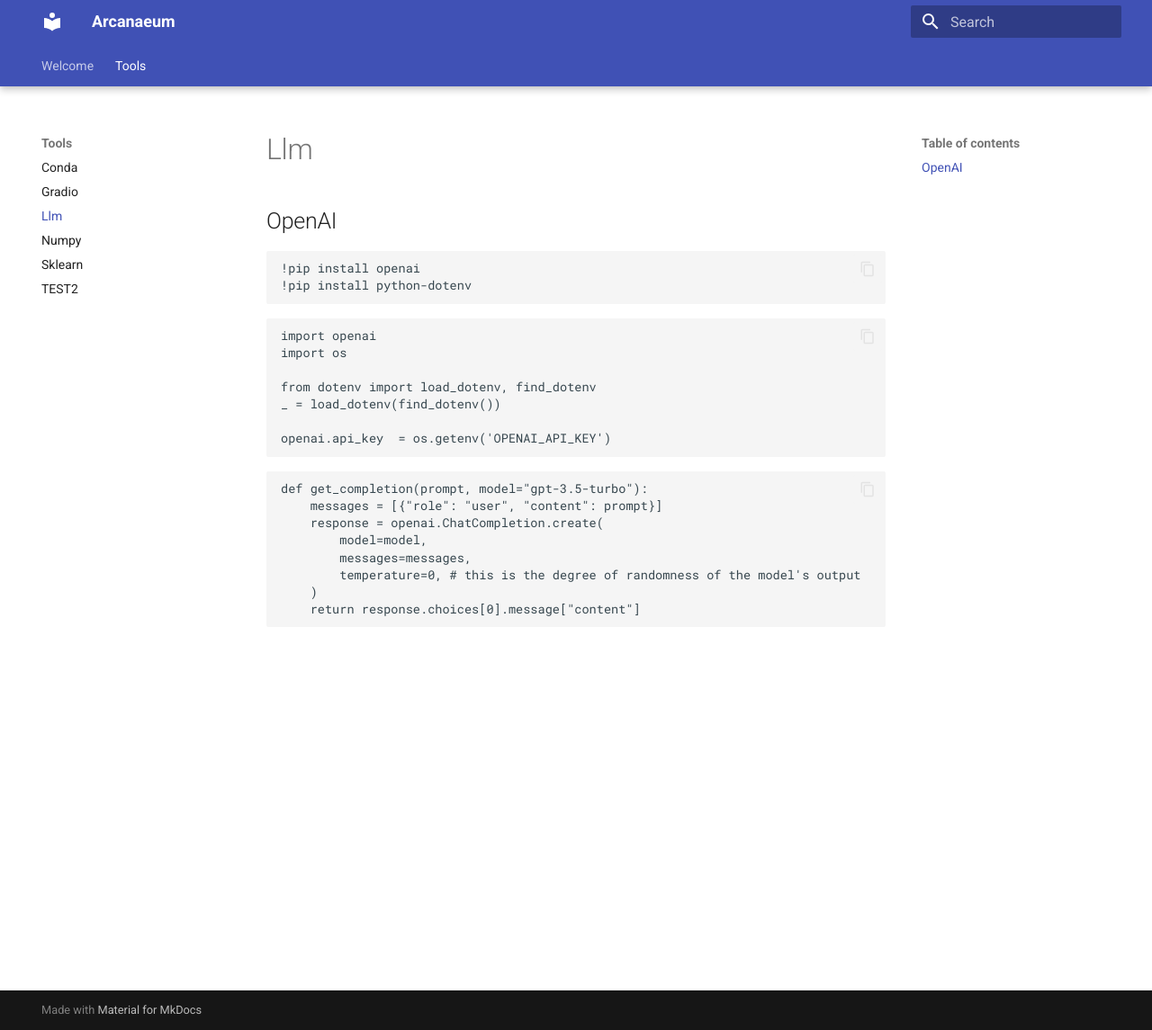
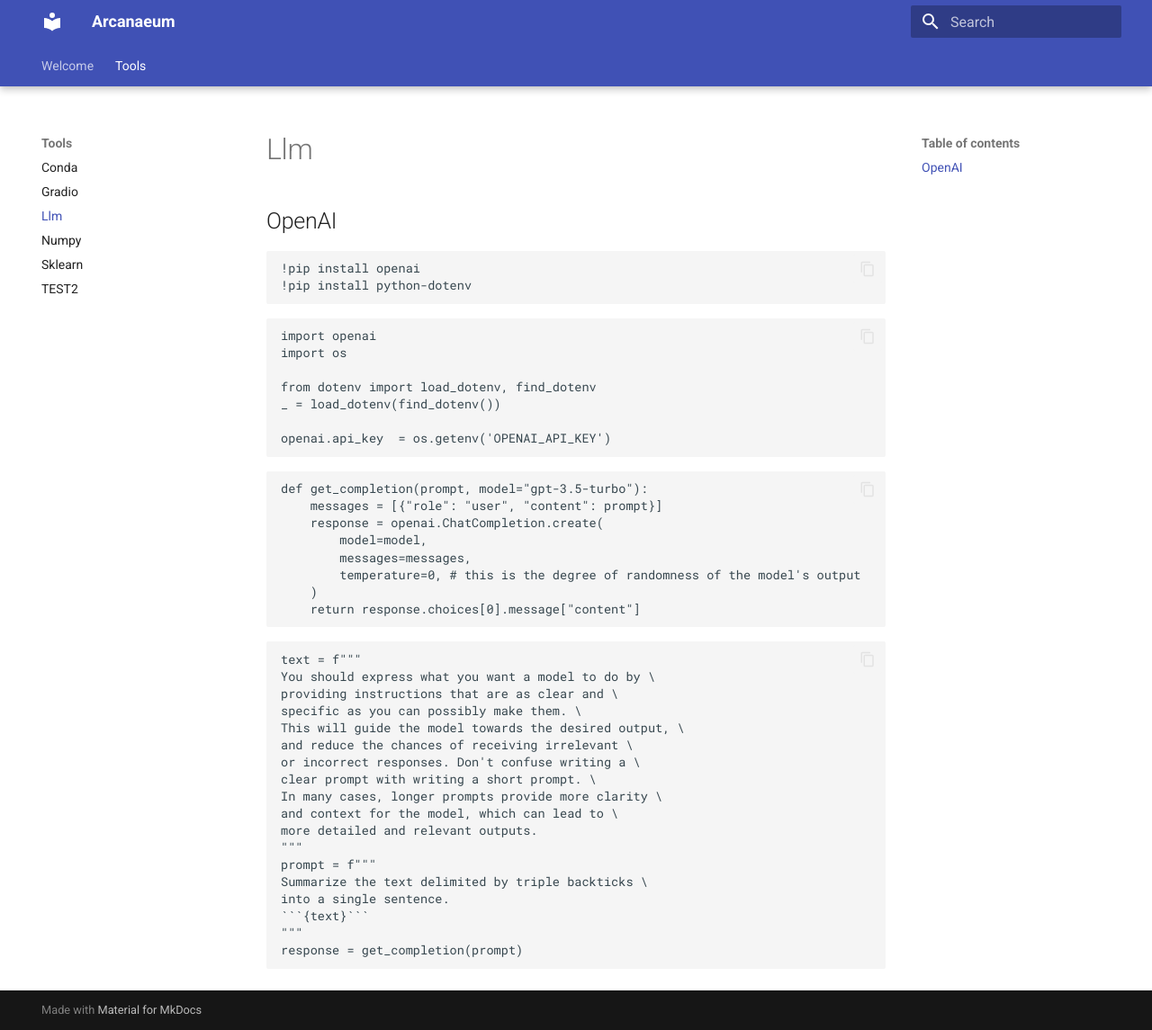
Before and after one commit to nicolazq/Arcanaeum, an MkDocs documentation site: the page built from docs/Tools/llm.md, in a window 1280 px wide and 1145 px high. Shown: the whole window at 90% size. Built offline with MkDocs 1.6.1 and Material for MkDocs 9.7.7, drawn with Linux system fonts in a browser that asks for light colours.

Commit message:
Workbench workspace sync

````diff
--- a/docs/Tools/llm.md
+++ b/docs/Tools/llm.md
@@ -26,3 +26,24 @@ def get_completion(prompt, model="gpt-3.5-turbo"):
     )
     return response.choices[0].message["content"]
 ```
+
+```
+text = f"""
+You should express what you want a model to do by \
+providing instructions that are as clear and \
+specific as you can possibly make them. \
+This will guide the model towards the desired output, \
+and reduce the chances of receiving irrelevant \
+or incorrect responses. Don't confuse writing a \
+clear prompt with writing a short prompt. \
+In many cases, longer prompts provide more clarity \
+and context for the model, which can lead to \
+more detailed and relevant outputs.
+"""
+prompt = f"""
+Summarize the text delimited by triple backticks \
+into a single sentence.
+```{text}```
+"""
+response = get_completion(prompt)
+```
````
